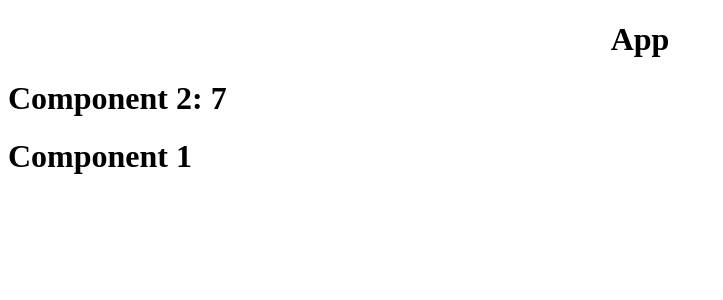
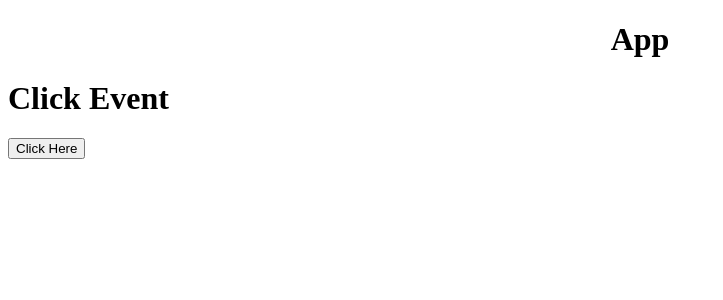
Before and after one commit to hmfaaiz/react_challenge, a React (Create React App) app: page / in a window 1280 px wide. Shown: the top 300 px of the page, without its empty margins (0-723 px from the left). Built offline with nearby package versions, Linux system fonts and the light colour scheme.

Commit message:
Click event is applied

```diff
--- a/src/components/TwoComponent.js
+++ b/src/components/TwoComponent.js
@@ -1,9 +1,10 @@
 import React from 'react'
 
 export function Component1() {
+
   return (
     <div>
-      <h1> Component 1</h1>
+      <h1> Component 1: </h1>
     </div>
   )
 }
@@ -11,6 +12,7 @@ export  function Component2() {
   return (
     <div>
       <h1> Component 2: {2+5}</h1>
+      <button>Click Here</button>
     </div>
   )
 }
--- /dev/null
+++ b/src/components/clickEvent.js
@@ -0,0 +1,15 @@
+import React from 'react'
+
+function ClickEvent() {
+    const click=()=>{
+        alert("Button is Clicked")
+    }
+  return (
+    <div>
+        <h1>Click Event</h1>
+      <button onClick={click}>Click Here</button>
+    </div>
+  )
+}
+
+export default ClickEvent;
--- a/src/index.js
+++ b/src/index.js
@@ -3,13 +3,17 @@ import ReactDOM from 'react-dom/client';
 
 import App from './App';
 import {Component1,Component2} from './components/TwoComponent';
+import ClickEvent from './components/clickEvent';
 
 
 const root = ReactDOM.createRoot(document.getElementById('root'));
 root.render(
   <React.StrictMode>
     <App />
-    <Component2/>
-    <Component1/>
+
+    {/* <Component2/>
+    <Component1/> */}
+     <ClickEvent/>
+
   </React.StrictMode>
 );
```
